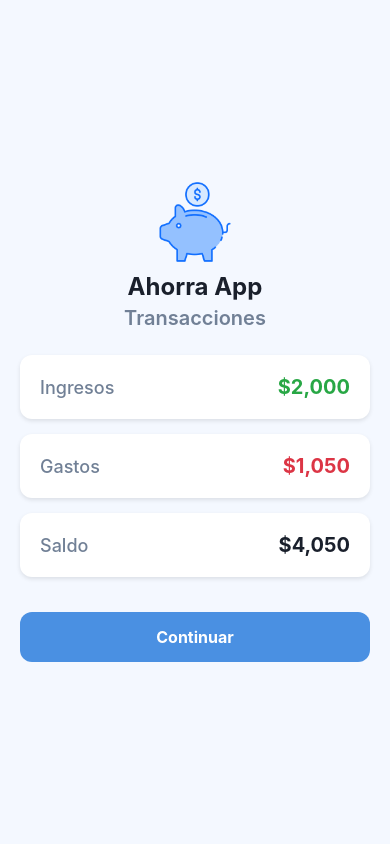
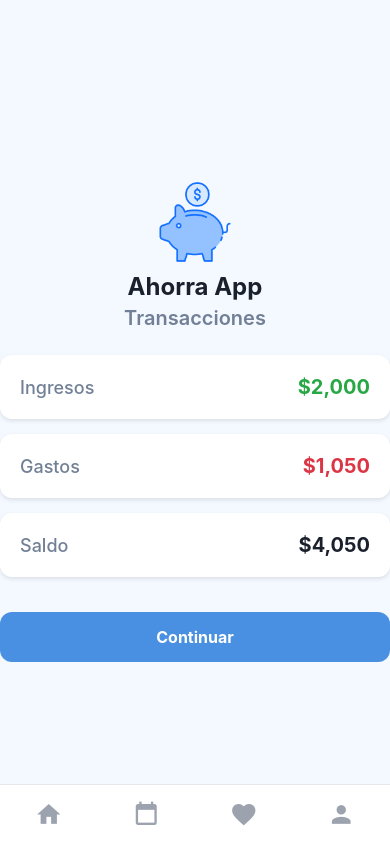
Before and after one commit to RoblesMorenoMonicaMorela/AhorraApp, a React Native app in the folder AhorraApp/: screen / in a window 390 px wide. Both pictures are taken after a click on the button "PANTALLA TRANSACCIONES (RESUMEN)". Built offline with nearby package versions, Linux system fonts and the light colour scheme.

Commit message:
Creadas y/o editadas por: Rubén

```diff
--- a/AhorraApp/screens/AgregarTransaccionScreen.js
+++ b/AhorraApp/screens/AgregarTransaccionScreen.js
@@ -1,24 +1,52 @@
 import React, { useState } from 'react';
-import {View,Text,TextInput,StyleSheet,TouchableOpacity,ScrollView} from 'react-native';
+import { View,Text,TextInput,StyleSheet,TouchableOpacity,ScrollView,SafeAreaView,} from 'react-native';
+import Icon from 'react-native-vector-icons/MaterialCommunityIcons';
 
 export default function AgregarTransaccionScreen() {
-
   const [tipo, setTipo] = useState('gasto');
 
   return (
-    <ScrollView style={styles.scrollContainer} contentContainerStyle={styles.container}>
-
+    <SafeAreaView style={styles.safeAreaContainer}>
+      <ScrollView
+        style={styles.scrollContainer}
+        contentContainerStyle={styles.container}>
         <Text style={styles.titulo}>Agregar Transacción</Text>
 
         <Text style={styles.label}>Tipo de Transacción</Text>
         <View style={styles.selectorContainer}>
           <TouchableOpacity
-          style={[styles.selectorBoton,tipo === 'gasto' ? styles.selectorActivoGasto : styles.selectorInactivo,]}onPress={() => setTipo('gasto')}>
-          <Text style={[tipo === 'gasto'? styles.selectorTextoActivo: styles.selectorTextoInactivo,]}>Gasto</Text>
+            style={[
+              styles.selectorBoton,
+              tipo === 'gasto'
+                ? styles.selectorActivoGasto
+                : styles.selectorInactivo,
+            ]}
+            onPress={() => setTipo('gasto')}>
+            <Text
+              style={[
+                tipo === 'gasto'
+                  ? styles.selectorTextoActivo
+                  : styles.selectorTextoInactivo,
+              ]}>
+              Gasto
+            </Text>
           </TouchableOpacity>
           <TouchableOpacity
-          style={[styles.selectorBoton,tipo === 'ingreso' ? styles.selectorActivoIngreso : styles.selectorInactivo,]}onPress={() => setTipo('ingreso')}><Text
-            style={[tipo === 'ingreso'? styles.selectorTextoActivo: styles.selectorTextoInactivo,]}>Ingreso</Text>
+            style={[
+              styles.selectorBoton,
+              tipo === 'ingreso'
+                ? styles.selectorActivoIngreso
+                : styles.selectorInactivo,
+            ]}
+            onPress={() => setTipo('ingreso')}>
+            <Text
+              style={[
+                tipo === 'ingreso'
+                  ? styles.selectorTextoActivo
+                  : styles.selectorTextoInactivo,
+              ]}>
+              Ingreso
+            </Text>
           </TouchableOpacity>
         </View>
 
@@ -29,7 +57,6 @@ export default function AgregarTransaccionScreen() {
           keyboardType="numeric"
           placeholderTextColor="#718096"
         />
-
 
         <Text style={styles.label}>Categoría</Text>
         <TextInput
@@ -54,15 +81,26 @@ export default function AgregarTransaccionScreen() {
           placeholderTextColor="#718096"
         />
 
-
         <TouchableOpacity style={styles.botonPrincipal} onPress={() => {}}>
           <Text style={styles.botonPrincipalTexto}>Guardar Transacción</Text>
         </TouchableOpacity>
       </ScrollView>
+
+      <View style={styles.bottomNav}>
+        <Icon name="home" size={28} color="#9CA3AF" />
+        <Icon name="calendar-blank" size={28} color="#9CA3AF" />
+        <Icon name="heart" size={28} color="#9CA3AF" />
+        <Icon name="account" size={28} color="#9CA3AF" />
+      </View>
+    </SafeAreaView>
   );
 }
 
 const styles = StyleSheet.create({
+  safeAreaContainer: {
+    flex: 1,
+    backgroundColor: '#F4F8FF',
+  },
   scrollContainer: {
     flex: 1,
     backgroundColor: '#F4F8FF',
@@ -70,8 +108,9 @@ const styles = StyleSheet.create({
   container: {
     flexGrow: 1,
     alignItems: 'center',
-    padding: 20,
+    paddingHorizontal: 20,
     paddingTop: 60,
+    paddingBottom: 100, // Espacio para que el botón no quede detrás del Nav Bar
   },
   titulo: {
     fontSize: 28,
@@ -155,4 +194,17 @@ const styles = StyleSheet.create({
     fontSize: 16,
     fontWeight: 'bold',
   },
+  bottomNav: {
+    position: 'absolute',
+    bottom: 0,
+    left: 0,
+    right: 0,
+    flexDirection: 'row',
+    justifyContent: 'space-around',
+    alignItems: 'center',
+    backgroundColor: '#FFFFFF',
+    paddingVertical: 15,
+    borderTopWidth: 1,
+    borderTopColor: '#E5E7EB',
+  },
 });
--- a/AhorraApp/screens/EditarTransaccionScreen.js
+++ b/AhorraApp/screens/EditarTransaccionScreen.js
@@ -1,28 +1,52 @@
 import React, { useState } from 'react';
-import {View,Text,TextInput,StyleSheet,TouchableOpacity, ScrollView} from 'react-native';
+import { View, Text,TextInput,StyleSheet,TouchableOpacity,ScrollView,SafeAreaView,} from 'react-native';
+import Icon from 'react-native-vector-icons/MaterialCommunityIcons';
 
 export default function EditarTransaccionScreen() {
-
   const [tipo, setTipo] = useState('gasto');
 
   return (
+    <SafeAreaView style={styles.safeAreaContainer}>
       <ScrollView
         style={styles.scrollContainer}
         contentContainerStyle={styles.container}>
-
         <Text style={styles.titulo}>Editar Transacción</Text>
-
 
         <Text style={styles.label}>Tipo de Transacción</Text>
         <View style={styles.selectorContainer}>
           <TouchableOpacity
-          style={[styles.selectorBoton,tipo === 'gasto'? styles.selectorActivoGasto: styles.selectorInactivo,]}onPress={() => setTipo('gasto')}>
-          <Text style={[tipo === 'gasto'? styles.selectorTextoActivo: styles.selectorTextoInactivo,]}>Gasto</Text>
+            style={[
+              styles.selectorBoton,
+              tipo === 'gasto'
+                ? styles.selectorActivoGasto
+                : styles.selectorInactivo,
+            ]}
+            onPress={() => setTipo('gasto')}>
+            <Text
+              style={[
+                tipo === 'gasto'
+                  ? styles.selectorTextoActivo
+                  : styles.selectorTextoInactivo,
+              ]}>
+              Gasto
+            </Text>
           </TouchableOpacity>
           <TouchableOpacity
-          style={[styles.selectorBoton,tipo === 'ingreso'? styles.selectorActivoIngreso: styles.selectorInactivo,]}
+            style={[
+              styles.selectorBoton,
+              tipo === 'ingreso'
+                ? styles.selectorActivoIngreso
+                : styles.selectorInactivo,
+            ]}
             onPress={() => setTipo('ingreso')}>
-          <Text style={[tipo === 'ingreso'? styles.selectorTextoActivo: styles.selectorTextoInactivo]}>Ingreso</Text>
+            <Text
+              style={[
+                tipo === 'ingreso'
+                  ? styles.selectorTextoActivo
+                  : styles.selectorTextoInactivo,
+              ]}>
+              Ingreso
+            </Text>
           </TouchableOpacity>
         </View>
 
@@ -65,19 +89,31 @@ export default function EditarTransaccionScreen() {
           <Text style={styles.botonPrincipalTexto}>Actualizar Transacción</Text>
         </TouchableOpacity>
       </ScrollView>
+
+      <View style={styles.bottomNav}>
+        <Icon name="home" size={28} color="#9CA3AF" />
+        <Icon name="calendar-blank" size={28} color="#9CA3AF" />
+        <Icon name="heart" size={28} color="#9CA3AF" />
+        <Icon name="account" size={28} color="#9CA3AF" />
+      </View>
+    </SafeAreaView>
   );
 }
 
 const styles = StyleSheet.create({
+  safeAreaContainer: {
+    flex: 1,
+    backgroundColor: '#F4F8FF',
+  },
   scrollContainer: {
     flex: 1,
-    backgroundColor: '#F4F8FF',
   },
   container: {
     flexGrow: 1,
     alignItems: 'center',
     padding: 20,
     paddingTop: 60,
+    paddingBottom: 100, // Espacio para el Nav Bar
   },
   titulo: {
     fontSize: 28,
@@ -152,4 +188,13 @@ const styles = StyleSheet.create({
     fontSize: 16,
     fontWeight: 'bold',
   },
+  bottomNav: {
+    flexDirection: 'row',
+    justifyContent: 'space-around',
+    alignItems: 'center',
+    backgroundColor: '#FFFFFF',
+    paddingVertical: 15,
+    borderTopWidth: 1,
+    borderTopColor: '#E5E7EB',
+  },
 });
--- a/AhorraApp/screens/ListadoTransaccionesScreen.js
+++ b/AhorraApp/screens/ListadoTransaccionesScreen.js
@@ -1,7 +1,11 @@
 import React from 'react';
-import { View, Text,StyleSheet,ScrollView,TextInput,TouchableOpacity,Alert } from 'react-native';
+import {View,Text,StyleSheet,ScrollView,TextInput,TouchableOpacity,Alert,SafeAreaView, } from 'react-native';
+
+import Icon from 'react-native-vector-icons/MaterialCommunityIcons';
+
 const mostrarAlertaEliminar = () => {
-  Alert.alert('Atención',
+  Alert.alert(
+    'Atención',
     '¿Seguro que deseas eliminar esta transacción?',
     [
       { text: 'Cancelar', style: 'cancel' },
@@ -36,9 +40,12 @@ const ItemTransaccion = ({ categoria, fecha, monto, tipo }) => {
       </View>
     </View>
   );
-}
+};
 export default function ListadoTransaccionesScreen() {
   return (
+
+    <SafeAreaView style={styles.safeAreaContainer}>
+
       <View style={styles.container}>
         <Text style={styles.titulo}>Listado de Transacciones</Text>
         <View style={styles.filtrosContainer}>
@@ -90,15 +97,29 @@ export default function ListadoTransaccionesScreen() {
           />
         </ScrollView>
       </View>
+
+      <View style={styles.bottomNav}>
+        <Icon name="home" size={28} color="#9CA3AF" />
+        <Icon name="calendar-blank" size={28} color="#9CA3AF" />
+        <Icon name="heart" size={28} color="#9CA3AF" />
+        <Icon name="account" size={28} color="#9CA3AF" />
+      </View>
+    </SafeAreaView>
   );
 }
 
 const styles = StyleSheet.create({
+
+  safeAreaContainer: {
+    flex: 1,
+    backgroundColor: '#F4F8FF',
+  },
   container: {
     flex: 1,
     backgroundColor: '#F4F8FF',
-    padding: 20,
+    paddingHorizontal: 20,
     paddingTop: 60,
+    paddingBottom: 80,
   },
   titulo: {
     fontSize: 28,
@@ -124,7 +145,6 @@ const styles = StyleSheet.create({
     flex: 1,
     width: '100%',
   },
-
   itemCard: {
     backgroundColor: '#FFFFFF',
     padding: 15,
@@ -185,4 +205,14 @@ const styles = StyleSheet.create({
     fontSize: 16,
     fontWeight: 'bold',
   },
+
+  bottomNav: {
+    flexDirection: 'row',
+    justifyContent: 'space-around',
+    alignItems: 'center',
+    backgroundColor: '#FFFFFF',
+    paddingVertical: 15,
+    borderTopWidth: 1,
+    borderTopColor: '#E5E7EB',
+  },
 });
--- a/AhorraApp/screens/TransaccionesScreen.js
+++ b/AhorraApp/screens/TransaccionesScreen.js
@@ -1,12 +1,15 @@
 import React from 'react';
-import {View,Text,StyleSheet,TouchableOpacity, Image} from 'react-native';
+import {View,Text,StyleSheet,TouchableOpacity, Image,SafeAreaView} from 'react-native';
+import Icon from 'react-native-vector-icons/MaterialCommunityIcons';
 
 
 const LOGO_APP_IMAGE = require('../assets/recursos/Ahorro.png');
 
 export default function TransaccionesScreen(){
     return(
-        <View style={styles.container}>
+    <SafeAreaView style={styles.container}>
+        {/* <View style={styles.container}>  */}
+
         <Image
           source={LOGO_APP_IMAGE}
           style={styles.logo}
@@ -39,7 +42,15 @@ export default function TransaccionesScreen(){
         <Text style={styles.botonPrincipalTexto}>Continuar</Text>
       </TouchableOpacity>
 
-    </View>
+      <View style={styles.bottomNav}>
+              <Icon name="home" size={28} color="#9CA3AF" />
+              <Icon name="calendar-blank" size={28} color="#9CA3AF" />
+              <Icon name="heart" size={28} color="#9CA3AF" />
+              <Icon name="account" size={28} color="#9CA3AF" />
+            </View>
+          </SafeAreaView>
+  /*   </View> */
+
     );
 }
 
@@ -50,6 +61,10 @@ const styles = StyleSheet.create({
     alignItems: 'center',
     justifyContent: 'center',
     padding: 20,
+  },
+  container1: {
+    flex: 1,
+    backgroundColor: '#F5F5F5',
   },
   logo: {
     width: 80,
@@ -116,4 +131,17 @@ const styles = StyleSheet.create({
     fontSize: 16,
     fontWeight: 'bold',
   },
+  bottomNav: {
+    position: 'absolute',
+    bottom: 0,
+    left: 0,
+    right: 0,
+    flexDirection: 'row',
+    justifyContent: 'space-around',
+    alignItems: 'center',
+    backgroundColor: '#FFFFFF',
+    paddingVertical: 15,
+    borderTopWidth: 1,
+    borderTopColor: '#E5E7EB',
+  },
 });
```
Lines whose indentation alone changed are shown as unchanged.
